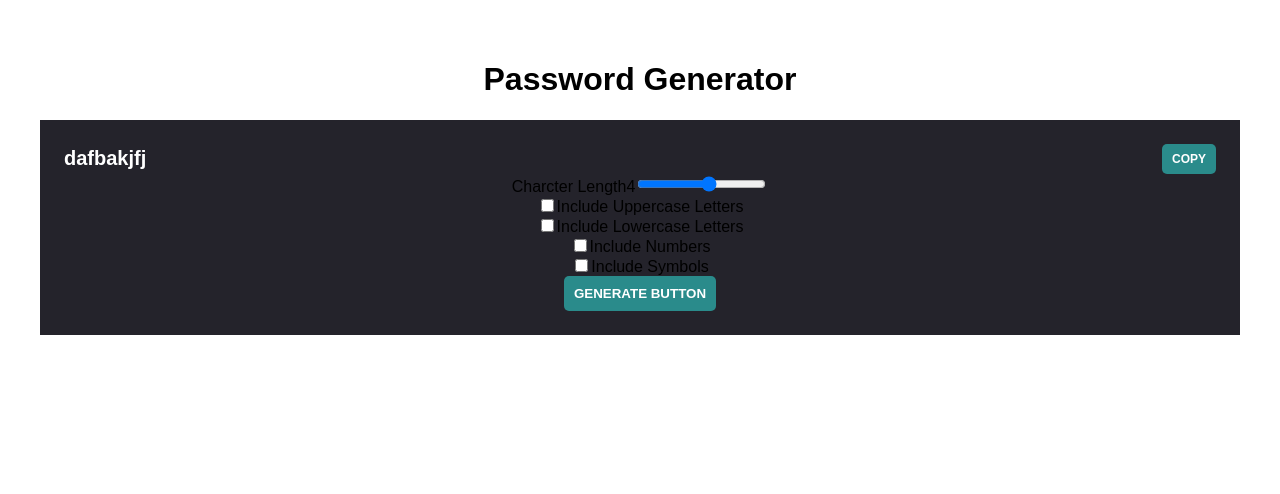
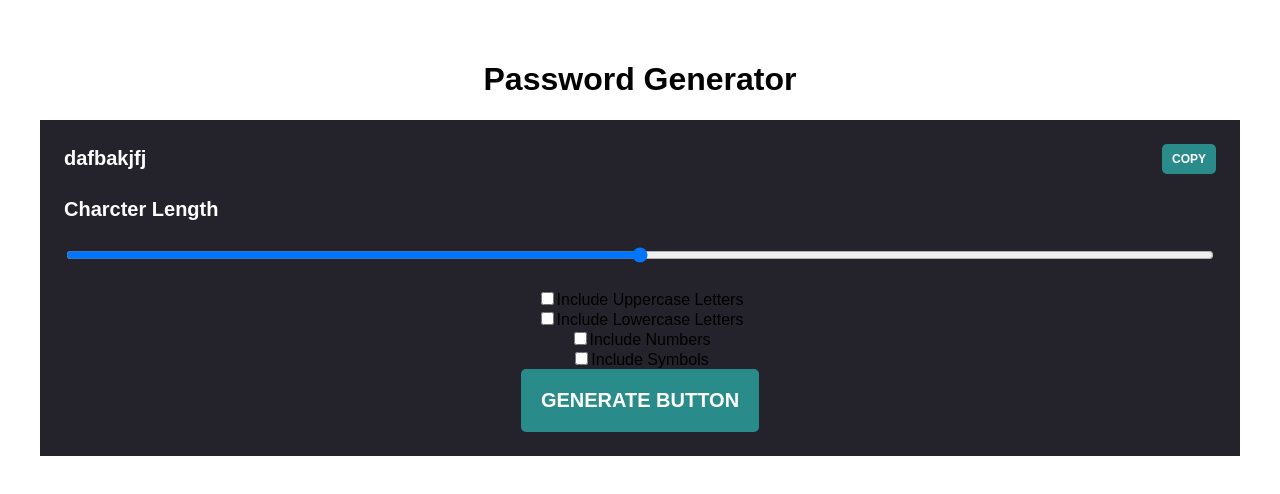
Before and after one commit to aashikofsach/Password_Generator_MCQ14, a React (Vite) app: page / in a window 1280 px wide. Shown: the top 494 px of the page. Built offline with nearby package versions, Linux system fonts and the light colour scheme.

Commit message:
makes the input range dynmaic and controlled

```diff
--- a/src/App.css
+++ b/src/App.css
@@ -16,6 +16,7 @@
   color: white;
   font-size: 20px;
   font-weight: 700;
+  margin-bottom: 24px;
 }
 
 button {
@@ -35,3 +36,35 @@ button {
   justify-content: center;
   font-size: 12px;
 }
+.charlength {
+  display: flex;
+  flex-direction: column;
+  color: white;
+  font-size: 20px;
+  font-weight: 700;
+  margin-bottom: 24px;
+  /* padding-bottom: 24px; */
+}
+.charlength span {
+  display: flex;
+  justify-content: space-between;
+  margin-bottom: 24px;
+}
+.checkboxes {
+  display: grid;
+  grid-template-columns: repeat(2, 1fr);
+  /* justify-items: start; */
+  font-size: 16px;
+  color: white;
+  font-weight: 700;
+}
+.checkboxes div {
+  display: flex;
+  gap: 5px;
+  margin-bottom: 25px;
+}
+.generateBtn {
+  font-size: 20px;
+  padding: 20px;
+  /* width: 100%; */
+}
--- a/src/App.jsx
+++ b/src/App.jsx
@@ -1,6 +1,8 @@
+import { useState } from 'react'
 import './App.css'
 
 function App() {
+  const [length , setLenght] = useState();
 
   const checkboxData = [
     {title : "Include Uppercase Letters", state: false},
@@ -17,15 +19,15 @@ function App() {
           <div className="title">dafbakjfj</div>
           <button className='copyBtn' onClick={() => { }}>Copy</button>
         </div>
-        <div className='charLength'>
+        <div className='charlength'>
           <span>
             <label >Charcter Length</label>
-            <label >4</label>
+            <label >{length}</label>
           </span>
-          <input type="range" min={4} max={20} value={13} />
+          <input type="range" min={4} max={20} value={length} onChange={(e)=> setLenght(e.target.value)} />
 
         </div>
-        <div className='checkboxes'>
+        <div className='check boxes'>
           {
             checkboxData.map((checkbox , index)=>{
               return <div key={index}>
```
